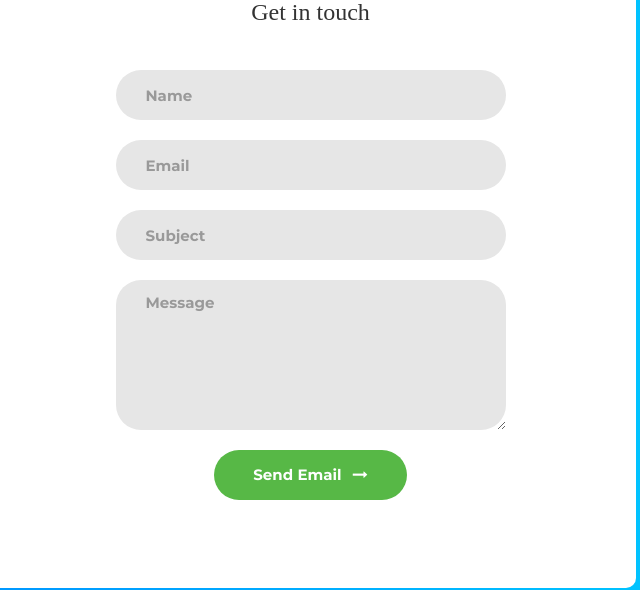
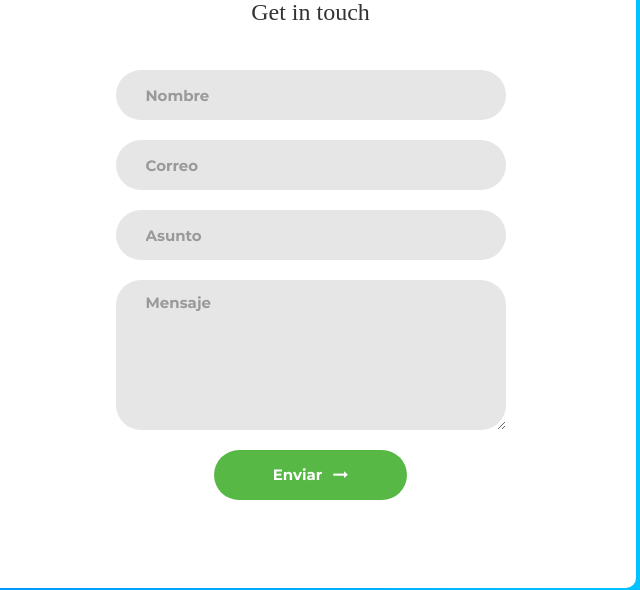
Before and after one commit to 4913robertbarrios/formulario, a plain HTML site: page index.html in a window 1280 px wide. Shown: the part 152-742 px from the top of the page, 586-1226 px from the left. Drawn offline with Linux system fonts and the light colour scheme; a web font is replaced by a local one.

Commit message:
Update index.html

```diff
--- a/index.html
+++ b/index.html
@@ -36,29 +36,29 @@
 				</span>
 
 				<div class="wrap-input1 validate-input" data-validate = "Name is required">
-					<input class="input1" type="text" name="name" placeholder="Name">
+					<input class="input1" type="text" name="name" placeholder="Nombre">
 					<span class="shadow-input1"></span>
 				</div>
 
 				<div class="wrap-input1 validate-input" data-validate = "Valid email is required: ex@abc.xyz">
-					<input class="input1" type="text" name="email" placeholder="Email">
+					<input class="input1" type="text" name="email" placeholder="Correo">
 					<span class="shadow-input1"></span>
 				</div>
 
 				<div class="wrap-input1 validate-input" data-validate = "Subject is required">
-					<input class="input1" type="text" name="subject" placeholder="Subject">
+					<input class="input1" type="text" name="subject" placeholder="Asunto">
 					<span class="shadow-input1"></span>
 				</div>
 
 				<div class="wrap-input1 validate-input" data-validate = "Message is required">
-					<textarea class="input1" name="message" placeholder="Message"></textarea>
+					<textarea class="input1" name="message" placeholder="Mensaje"></textarea>
 					<span class="shadow-input1"></span>
 				</div>
 
 				<div class="container-contact1-form-btn">
 					<button class="contact1-form-btn">
 						<span>
-							Send Email
+							Enviar
 							<i class="fa fa-long-arrow-right" aria-hidden="true"></i>
 						</span>
 					</button>
```
